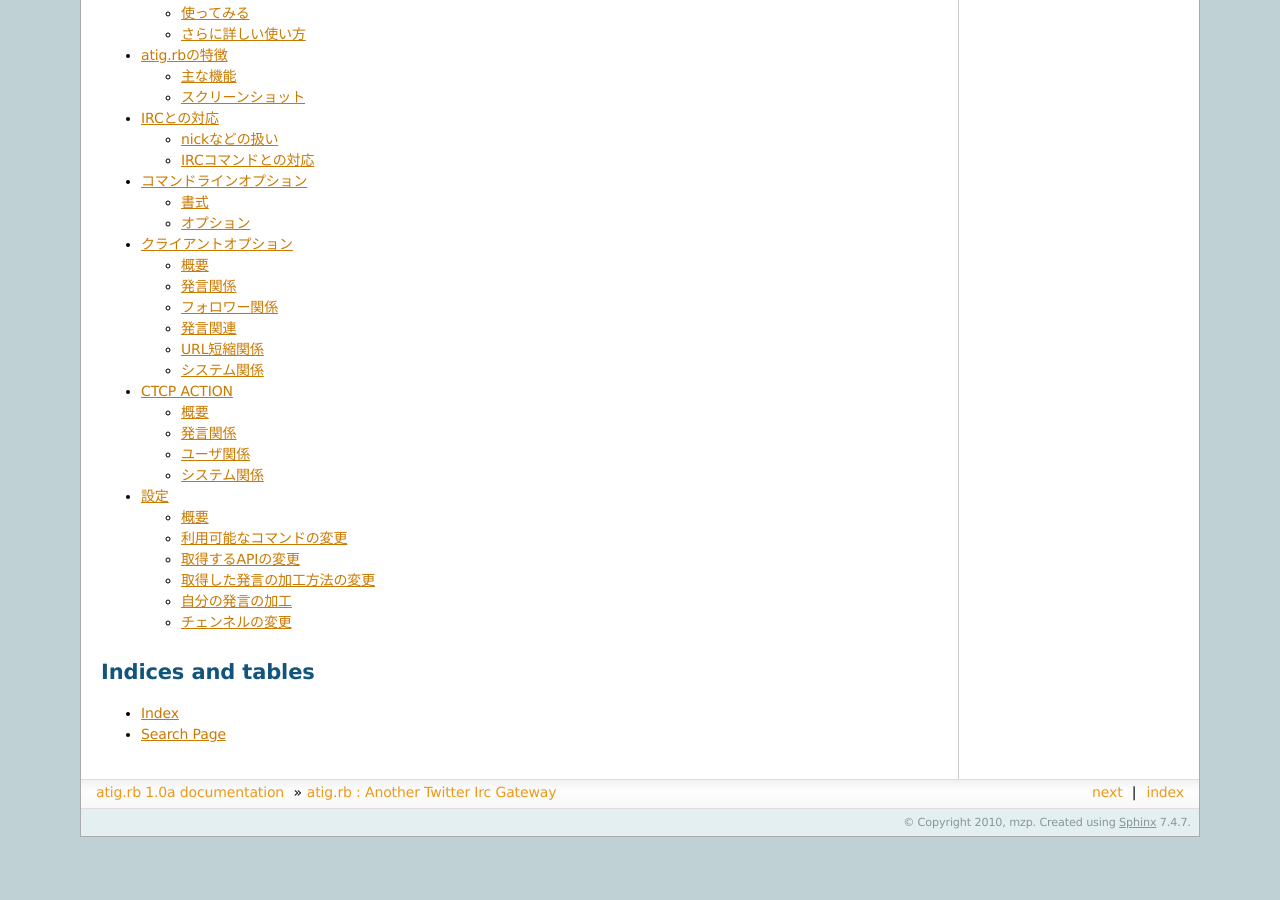
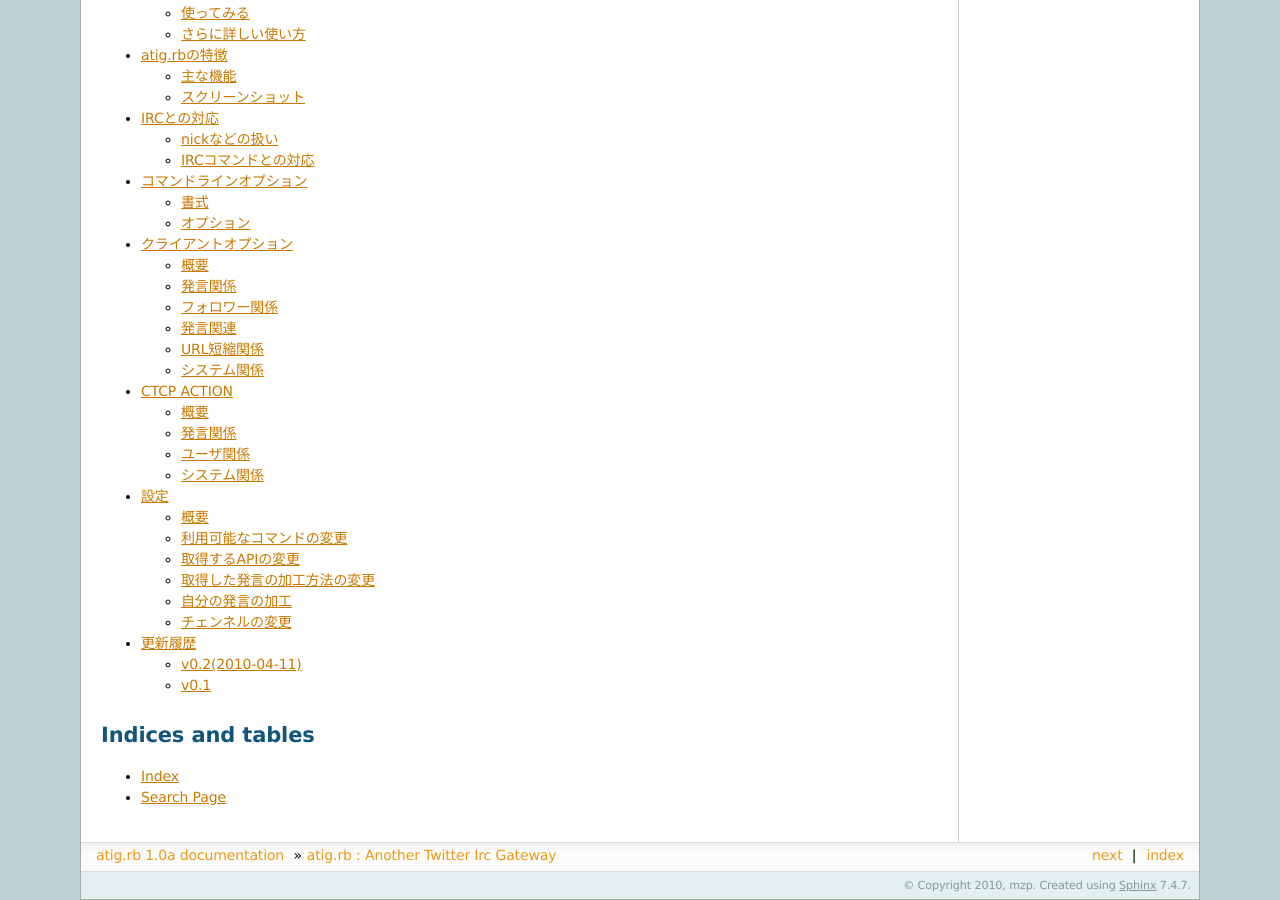
Before and after one commit to atig/atig, a Sphinx documentation site: the page built from docs/index.rst, in a window 1280 px wide and 900 px high, scrolled down 969 px. Built offline with Sphinx 7.4.7, drawn with Linux system fonts in a browser that asks for light colours; before the commit the page ends 1806 px from its top, so only the background shows below that; some of the changed lines change nothing that is shown.

Commit message:
changelogを書いた

```diff
--- /dev/null
+++ b/docs/changelog.rst
@@ -0,0 +1,24 @@
+更新履歴
+==============
+
+v0.2(2010-04-11)
+------------------------------
+http://github.com/mzp/atig/tree/v0.2
+
+機能追加
+~~~~~~~~~~~~~~~~~~~~~~~~~~~~~~
+ - :doc:`options`: `sid` を追加した。
+ - :doc:`config`: `Atig::IFilter::Sid` を追加した。
+ - :doc:`options`: `old_style_reply` を追加した。
+ - :doc:`commands`: `reply`, `retweet`, `destory`, `fav`, `unfav`, `thread` でスクリーンネームやsidを利用できるようにした。
+
+バグ修正
+~~~~~~~~~~~~~~~~~~~~~~~~~~~~~~
+ - followingの取得時にSSL Verified Errorが発生する不具合を修正
+
+v0.1
+------------------------------
+
+http://github.com/mzp/atig/tree/v0.1
+
+- 最初のリリース
--- a/docs/index.rst
+++ b/docs/index.rst
@@ -63,6 +63,7 @@
    options
    commands
    config
+   changelog
 
 Indices and tables
 ==================
```
Also changed, not shown: 1 other file.
